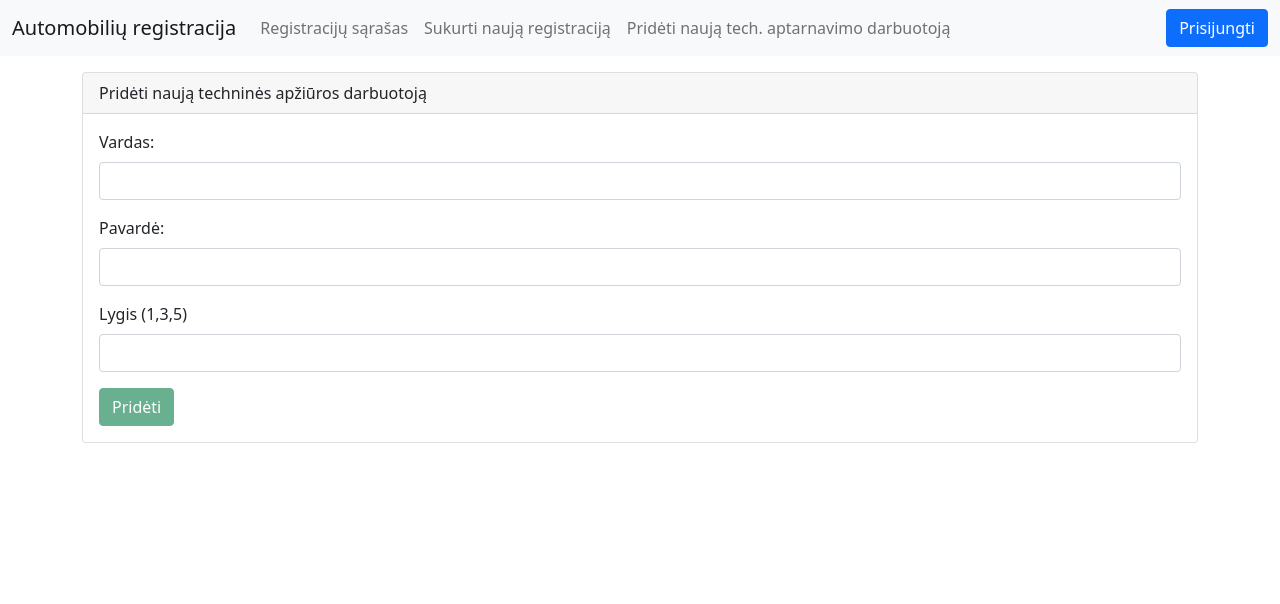
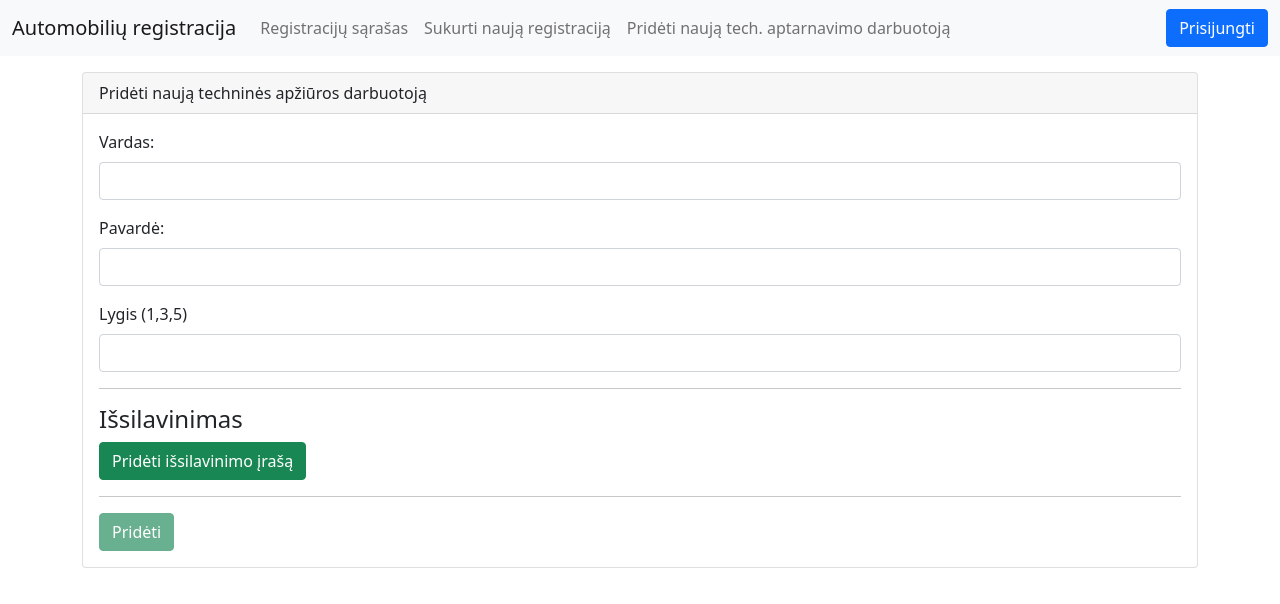
Before and after one commit to GediminasGricius/AutomobiliuRegistracija, an Angular app: page /newTechnician in a window 1280 px wide. Shown: the top 604 px of the page. Built offline with nearby package versions, Linux system fonts and the light colour scheme.

Commit message:
Sudetine forma

```diff
--- a/src/app/components/new-technician/new-technician.component.html
+++ b/src/app/components/new-technician/new-technician.component.html
@@ -17,6 +17,15 @@
                 <input type="number" class="form-control" formControlName="level">
                 <span class="help-block" *ngIf="!technicianForm.get('level')?.valid && technicianForm.get('level')?.touched">Galimas techniko lygis 1,3,5. 2 ir 4 lygio technikai netinkami</span>
             </div>
+            <hr>
+            <h4>Išsilavinimas</h4>
+            <button type="button" class="btn btn-success" (click)="addEducation()" >Pridėti išsilavinimo įrašą</button>
+            <div formArrayName="education">
+                <div class="mb-3 mt-3" *ngFor="let educationItem of educations; let i = index">
+                    <input type="text" class="form-control" [formControlName]="i">
+                </div>
+            </div>
+            <hr>
             <button type="submit" [disabled]="!technicianForm.valid" class="btn btn-success" >Pridėti</button>
         </form>
     </div>
--- a/src/app/components/new-technician/new-technician.component.ts
+++ b/src/app/components/new-technician/new-technician.component.ts
@@ -1,5 +1,5 @@
 import { Component, OnInit } from '@angular/core';
-import { FormControl, FormGroup, Validators } from '@angular/forms';
+import { FormArray, FormControl, FormGroup, Validators } from '@angular/forms';
 
 @Component({
   selector: 'app-new-technician',
@@ -13,7 +13,8 @@
     this.technicianForm=new FormGroup({
       'name':new FormControl(null, [Validators.required, Validators.minLength(3), Validators.maxLength(16)]),
       'surname':new FormControl(null, [Validators.required, Validators.minLength(3), Validators.maxLength(16)]),
-      'level':new FormControl(null, [Validators.required, this.checkLevel])
+      'level':new FormControl(null, [Validators.required, this.checkLevel]),
+      'education':new FormArray([])
     });
   }
 
@@ -33,4 +34,13 @@
     }
   }
 
+  addEducation(){
+    const input=new FormControl(null, Validators.required);
+    (<FormArray>this.technicianForm.get('education')).push(input);
+  }
+
+  get educations(){
+    return (<FormArray>this.technicianForm.get('education')).controls;
+  }
+
 }
```
